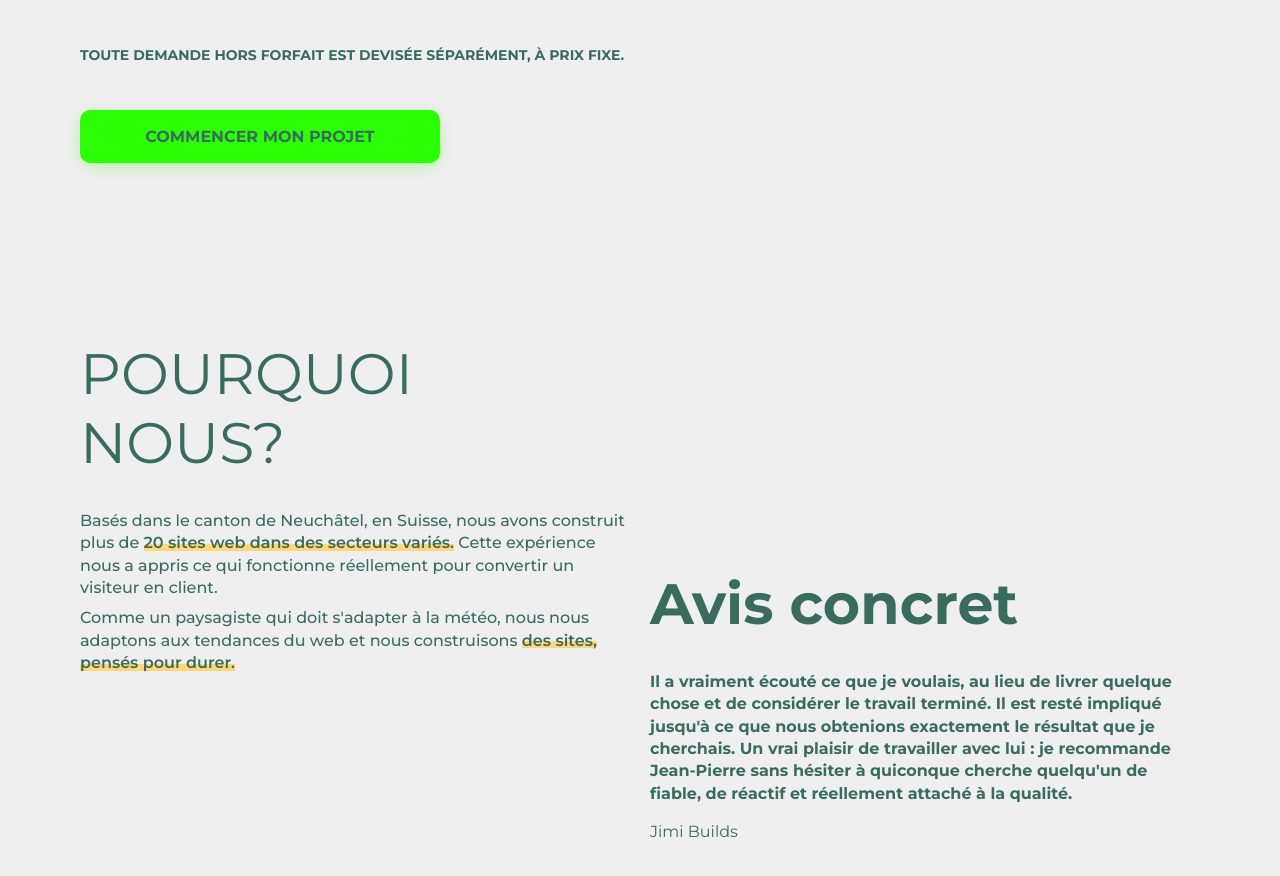
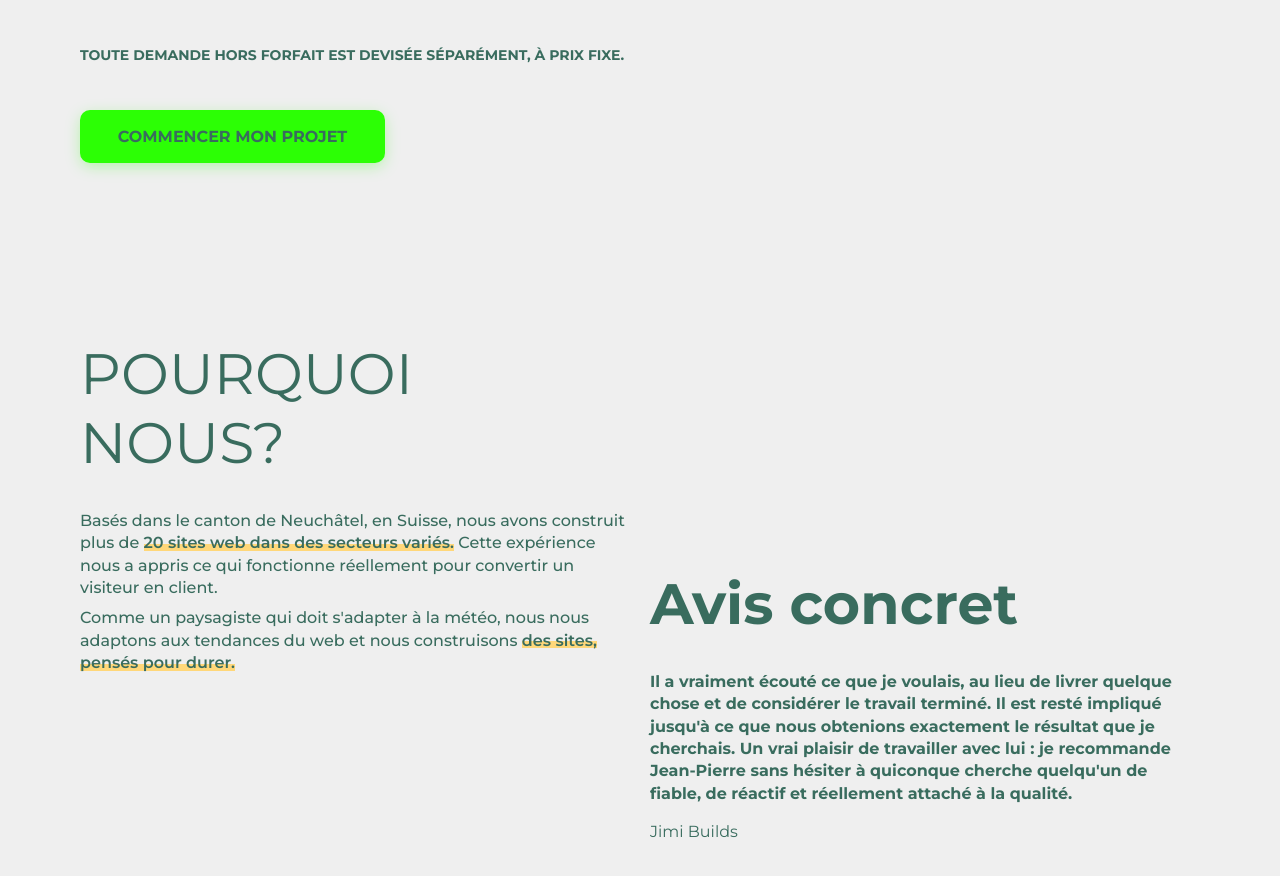
Before and after one commit to xmrgoat/studiopwi, a Next.js app: page / in a window 1280 px wide. Shown: the part 3521-4397 px from the top of the page. Built offline with nearby package versions, Linux system fonts and the light colour scheme; no server answers.

Commit message:
fix(services): size the care button like the other section CTAs
Button's 305px floor on desktop (Figma: 317px), full width on phones; a 4-column span made it 413px.

```diff
--- a/src/components/sections/Services.tsx
+++ b/src/components/sections/Services.tsx
@@ -105,7 +105,7 @@ export default function Services() {
       <Reveal className={`grid ${styles.footnoteRow}`}>
         <p className={styles.footnote}>{services.care.footnote}</p>
         <div className={styles.careCta}>
-          <Button href={services.care.cta.href} variant="primary" fullWidth>
+          <Button href={services.care.cta.href} variant="primary">
             {services.care.cta.label}
           </Button>
         </div>
```
